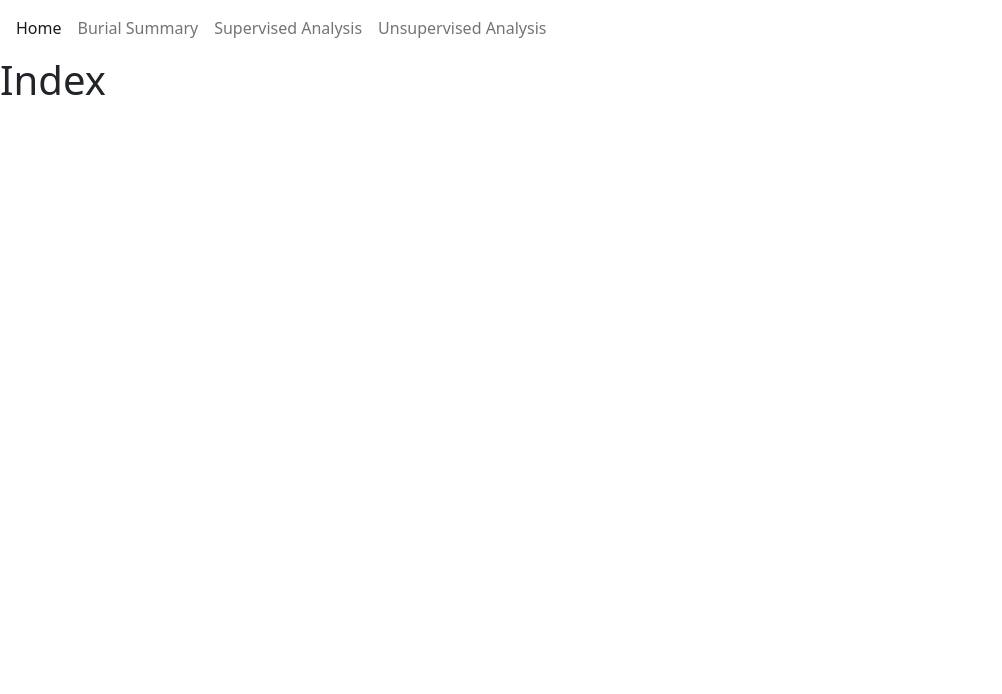
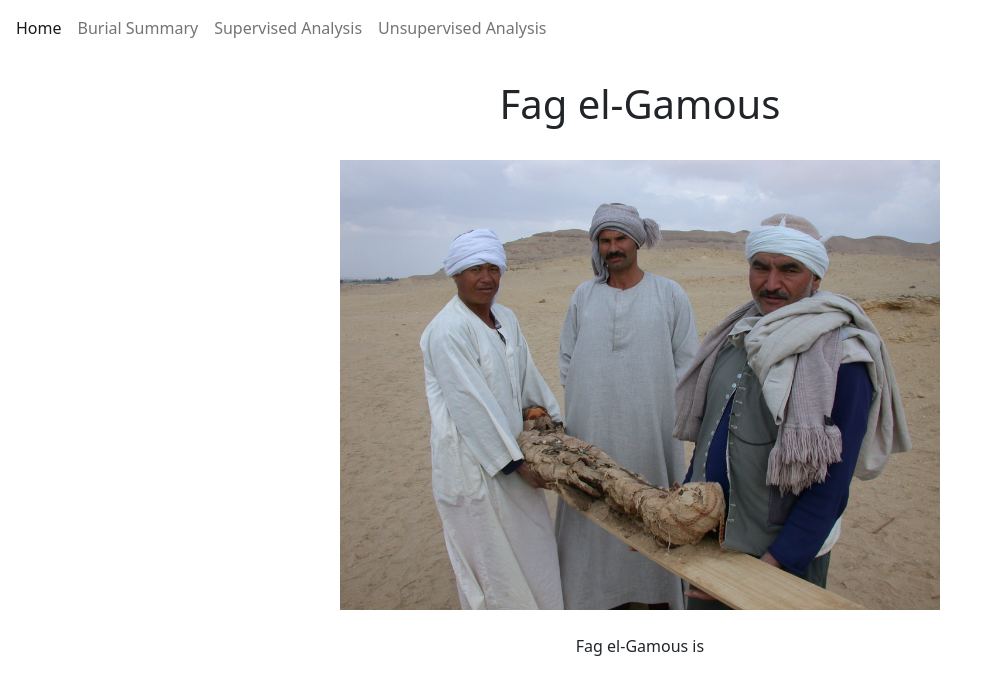
Before and after one commit to YuiZoldyck/IntextII, a React (Create React App) app in the folder frontend/: page / in a window 1280 px wide. Shown: the top 694 px of the page, without its empty margins (0-1002 px from the left). Built offline with nearby package versions, Linux system fonts and the light colour scheme.

Commit message:
add image to index

```diff
--- a/frontend/src/pages/IndexPage.tsx
+++ b/frontend/src/pages/IndexPage.tsx
@@ -1,7 +1,21 @@
+import React from "react";
+
 export function IndexPage() {
   return (
-    <>
-      <h1>Index</h1>
-    </>
+    <React.Fragment>
+      <br />
+      <h1 className="text-center">Fag el-Gamous</h1>
+      <br />
+      <div className="text-center">
+        <img
+          src="../front.jpg"
+          alt="Evacuation Site"
+          style={{ width: "600px" }}
+        />
+        <br />
+        <br />
+        <p>Fag el-Gamous is </p>
+      </div>
+    </React.Fragment>
   );
 }
```
Also changed, not shown: frontend/public/front.jpg (added).
